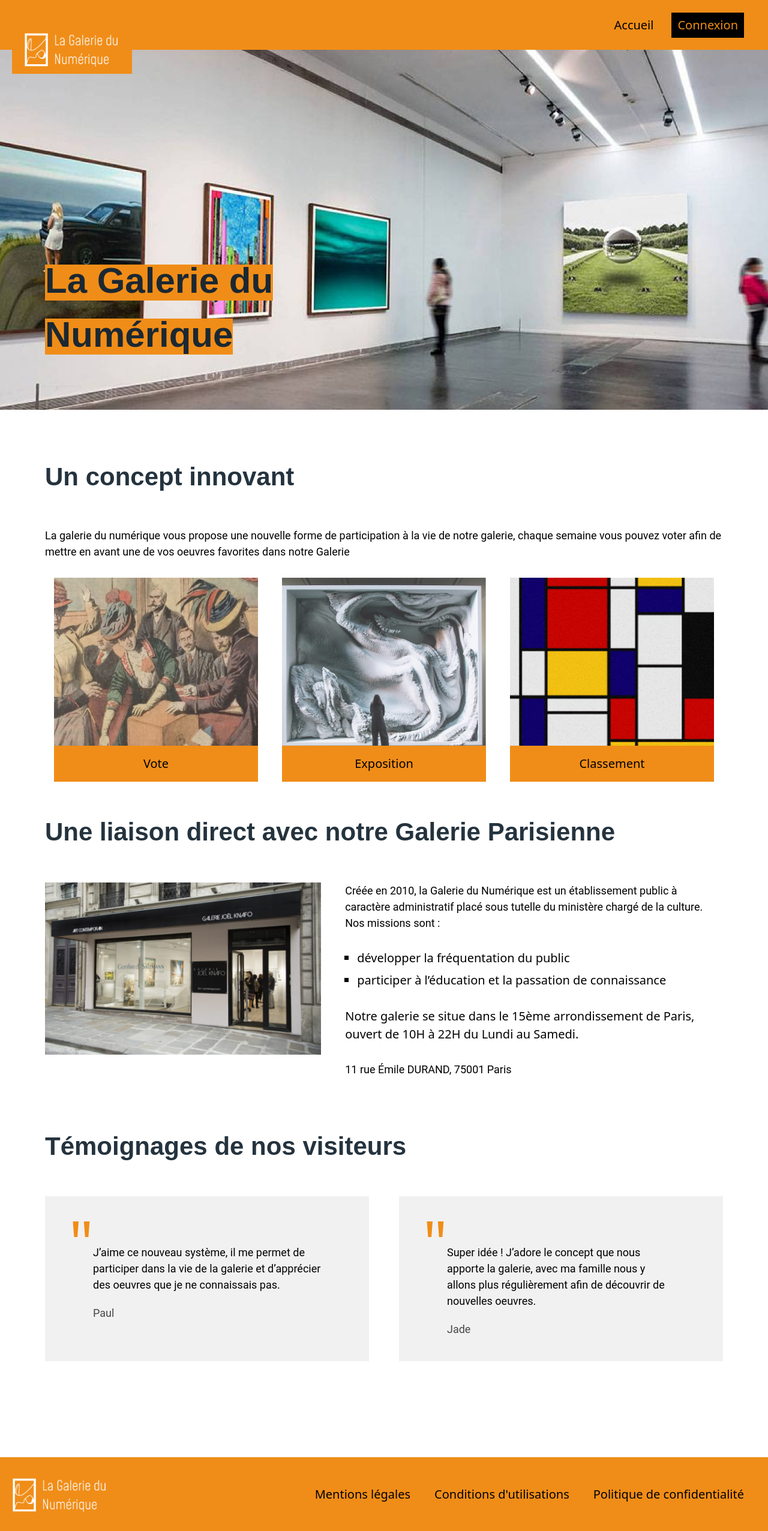
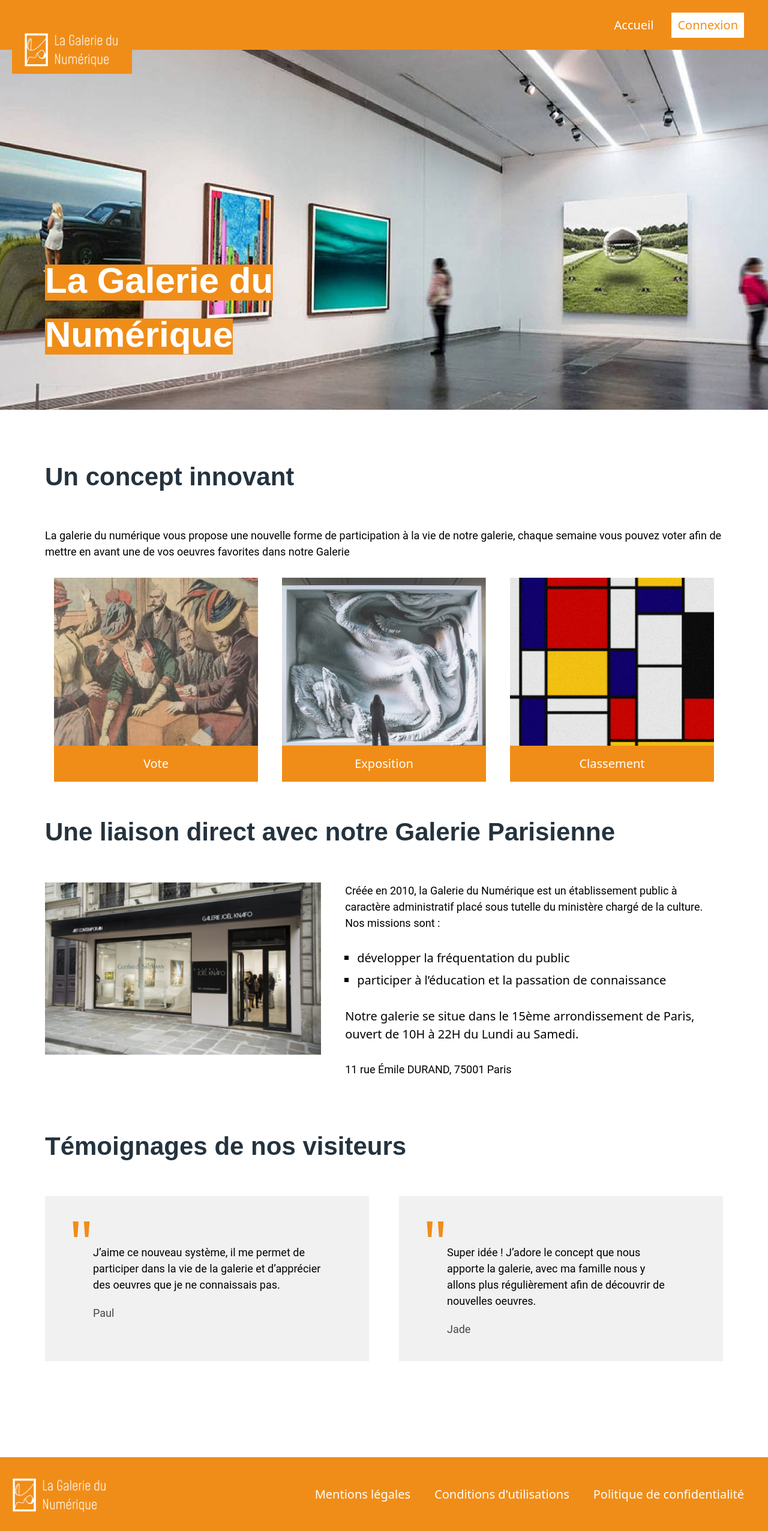
Before and after one commit to arthurgeay/galerie-du-numerique, a Django app: page / in a window 1280 px wide. Shown: the whole page at 60% size. Run offline with Django 4.2, Linux system fonts and the light colour scheme.

Commit message:
fix: fix style on light mode

```diff
--- a/artwork_gallery/static/css/global.css
+++ b/artwork_gallery/static/css/global.css
@@ -84,6 +84,15 @@ header ul {
     flex-direction: column;
 }
 
+.title,
+footer a,
+.art-item::after,
+.art-item-infos p,
+.square-infos,
+nav a {
+    color: #FFFFFF;
+}
+
 .logo {
     max-width: 10rem;
     object-fit: contain;
@@ -148,7 +157,7 @@ h3 {
 }
 
 .connect {
-    background-color: var(--color);
+    background-color: #FFFFFF;
     color: var(--primary);
     padding: 0.3rem 0.5rem;
     margin: 0 0.5rem;
```
